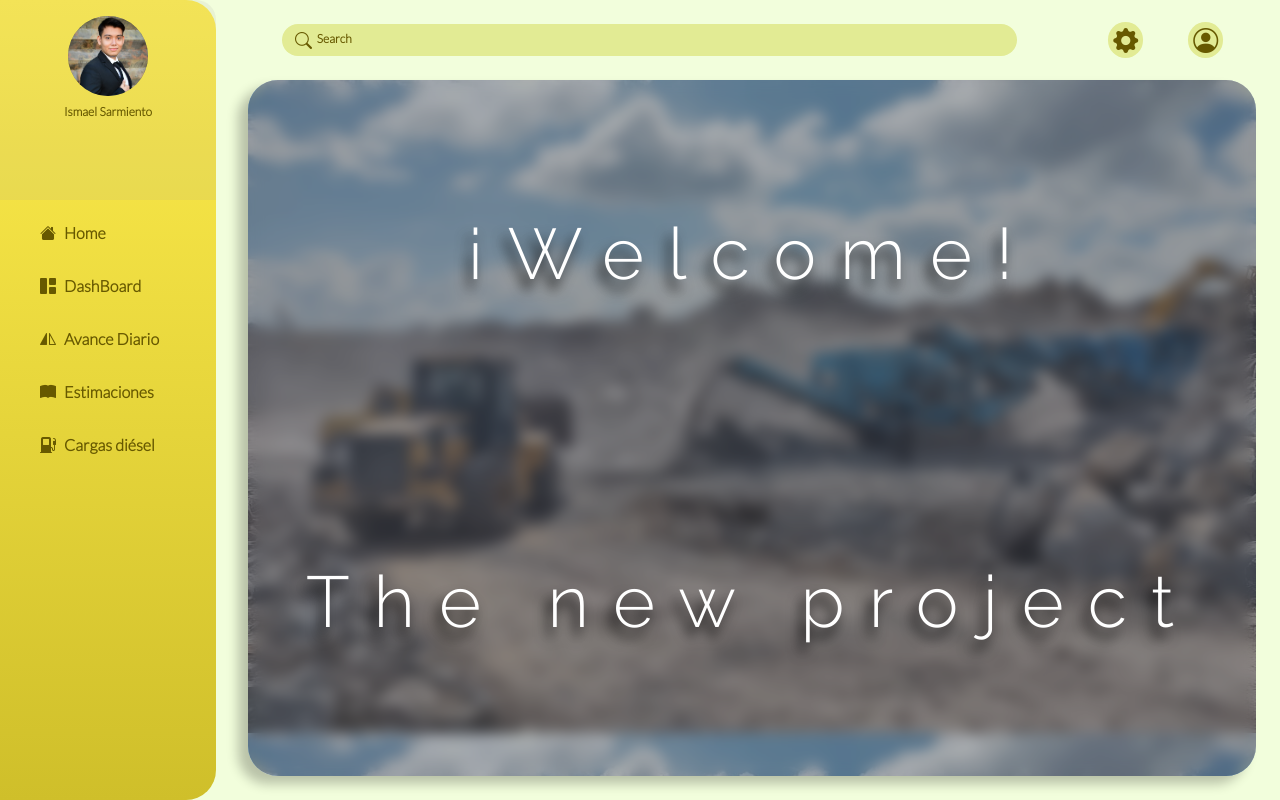
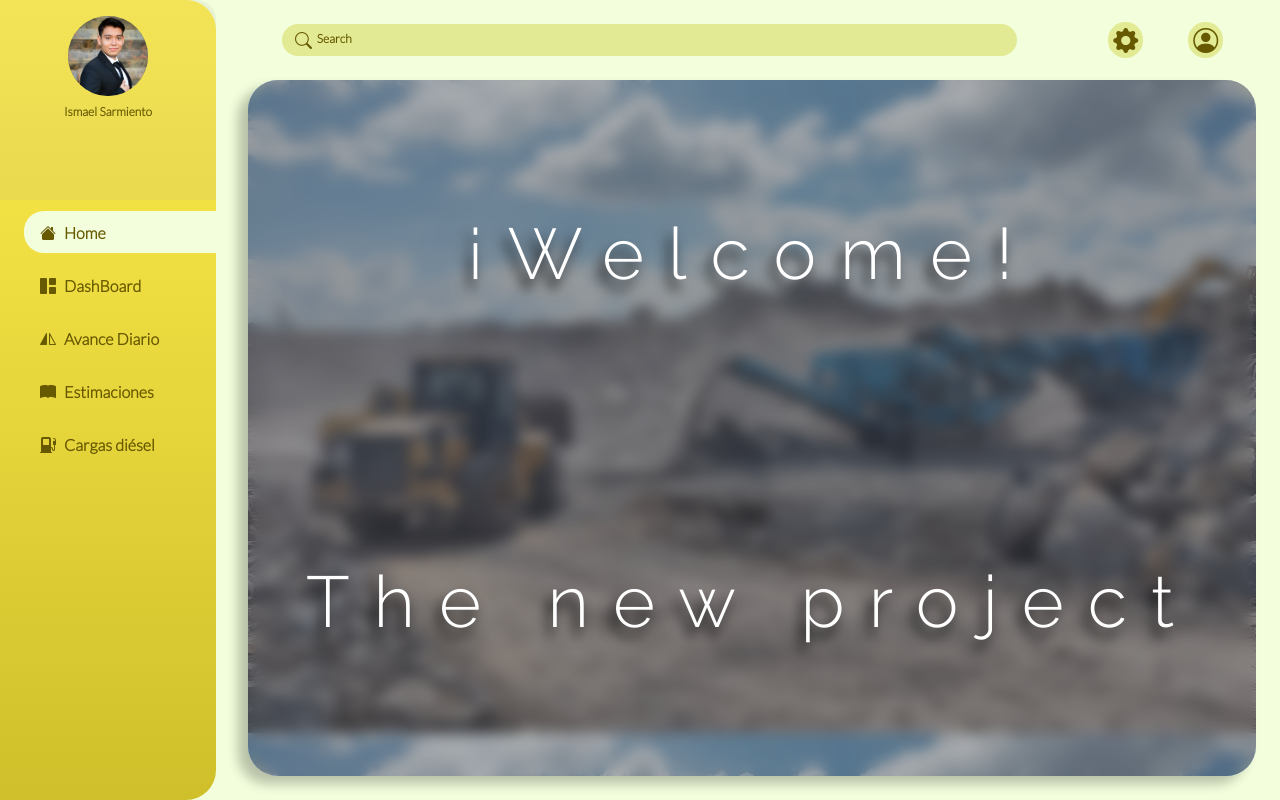
Before and after one commit to Ismael1699/itecsa-app, a React (Create React App) app: page / in a window 1280 px wide. Built offline with nearby package versions, Linux system fonts and the light colour scheme.

Commit message:
se implementa la base para la animación de navweb

```diff
--- a/src/components/Nav.js
+++ b/src/components/Nav.js
@@ -20,6 +20,7 @@ const Nav = ({
 					avancePage={avancePage}
 					estimacionesPage={estimacionesPage}
 					dieselPage={dieselPage}
+					loadPage={loadPage}
 				/>
 			) : (
 				<NavMobile
--- a/src/components/NavWeb.js
+++ b/src/components/NavWeb.js
@@ -8,6 +8,7 @@ const NavWeb = ({
 	avancePage,
 	estimacionesPage,
 	dieselPage,
+	loadPage,
 }) => {
 	return (
 		<div id='navWeb'>
@@ -17,7 +18,11 @@ const NavWeb = ({
 				</div>
 				<h1>Ismael Sarmiento</h1>
 			</div>
-			<button className='item-web' type='button' onClick={homePage}>
+			<button
+				className={loadPage === 'Home' ? 'item-focus' : 'item-web'}
+				type='button'
+				onClick={homePage}
+			>
 				<i className='bi bi-house-fill'></i>
 				<h1>Home</h1>
 			</button>
--- a/src/index.css
+++ b/src/index.css
@@ -10,7 +10,6 @@ body {
     sans-serif;
   -webkit-font-smoothing: antialiased;
   -moz-osx-font-smoothing: grayscale;
-  background-color: #E8F0FF;
 }
 
 code {
--- a/src/styles/NavWeb.css
+++ b/src/styles/NavWeb.css
@@ -42,7 +42,7 @@
 
 }
 
-.item-web h1 {
+button h1 {
     font-size: 16px;
     color: var(--text-color);
     margin-left: 0.5rem;
@@ -64,6 +64,23 @@
     overflow: visible;
 }
 
-.item-web i{
+button i{
     color: var(--accent-color);
 }
+
+.item-focus{
+    margin-top: 5%;
+    margin-left: 1.5rem;
+    display: flex;
+    flex-direction: row;
+    padding-left: 1rem;
+    align-items: center;
+    background: none;
+    border: 0;
+    color: inherit;
+    font: inherit;
+    line-height: normal;
+    overflow: visible;
+    background-color: #F2FEDC;
+    border-radius: 20px 0 0 20px;
+}
```
